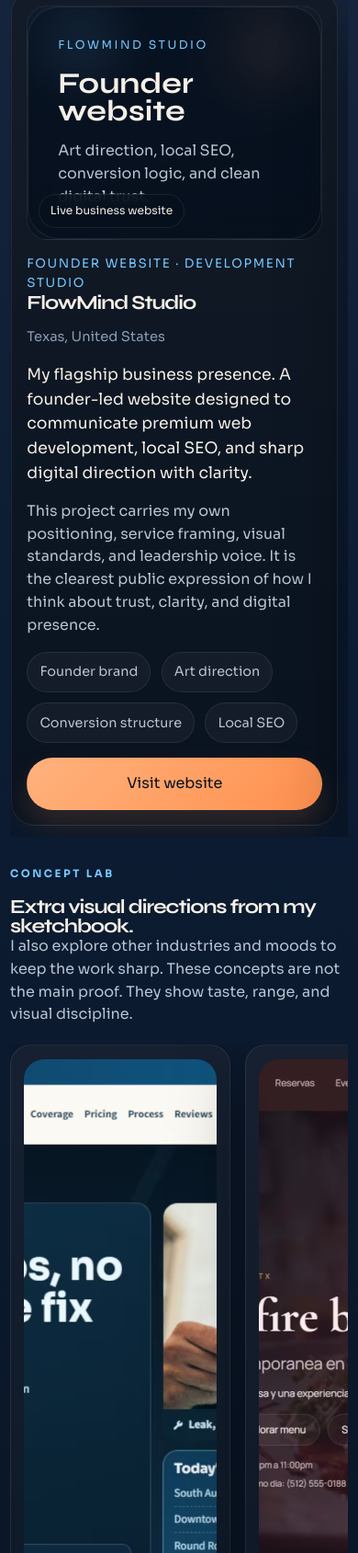
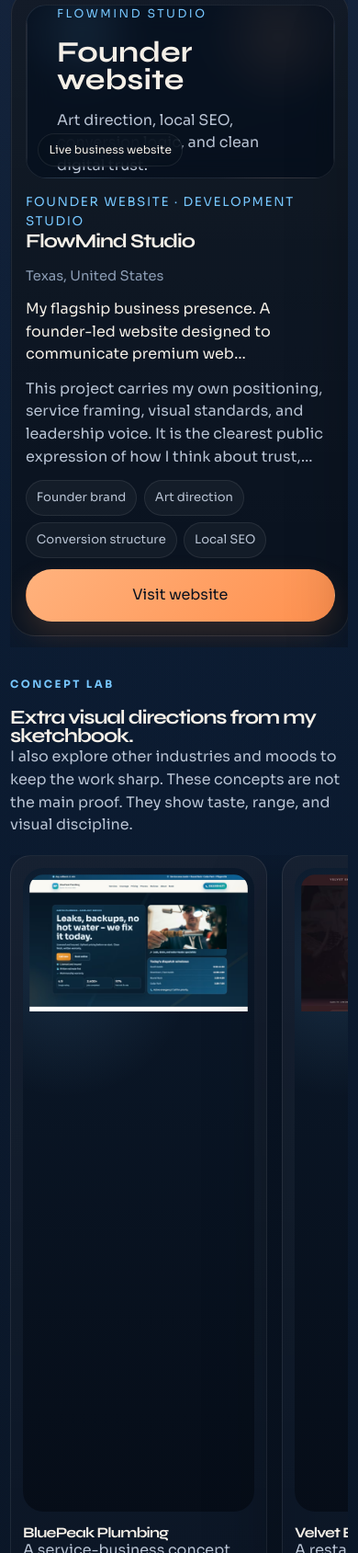
Before and after one commit to kriswarrior/Cristhian-Guerrero-Zaldivar, an Astro site: page / in a window 390 px wide. Shown: the part 4270-5959 px from the top of the page at 92% size. Built offline with nearby package versions, Linux system fonts and the light colour scheme; Astro itself is replaced by a stand-in of ours.

Commit message:
card size

```diff
--- a/src/styles/global.css
+++ b/src/styles/global.css
@@ -681,6 +681,7 @@ p {
   inset: 0;
   display: grid;
   grid-template-columns: minmax(0, 1.02fr) minmax(320px, 0.98fr);
+  align-items: start;
   gap: 1.5rem;
   padding: 1.45rem;
   border-radius: calc(var(--radius-large) + 4px);
@@ -727,7 +728,9 @@ p {
   position: relative;
   overflow: hidden;
   border-radius: calc(var(--radius-large) - 8px);
-  min-height: 100%;
+  align-self: start;
+  aspect-ratio: 16 / 10;
+  min-height: 0;
   border: 1px solid rgba(255, 255, 255, 0.08);
   background: rgba(4, 10, 18, 0.9);
 }
@@ -735,7 +738,12 @@ p {
 .portfolio-media img {
   width: 100%;
   height: 100%;
-  object-fit: cover;
+  object-fit: contain;
+  object-position: center top;
+  padding: 0.7rem;
+  background:
+    radial-gradient(circle at 18% 16%, rgba(119, 199, 255, 0.12), transparent 22%),
+    linear-gradient(180deg, rgba(11, 25, 43, 0.96), rgba(6, 13, 24, 0.96));
 }
 
 .portfolio-media-brand {
@@ -752,6 +760,7 @@ p {
   flex-direction: column;
   gap: 1rem;
   width: min(28rem, 100%);
+  min-height: calc(100% - 1.4rem);
   padding: 2rem;
   border-radius: 34px;
   border: 1px solid rgba(255, 255, 255, 0.09);
@@ -788,7 +797,7 @@ p {
   display: flex;
   flex-direction: column;
   gap: 1rem;
-  justify-content: space-between;
+  justify-content: flex-start;
 }
 
 .portfolio-heading {
@@ -854,15 +863,23 @@ p {
 }
 
 .concept-card {
+  display: grid;
+  align-content: start;
+  gap: 0.9rem;
   padding: 0.9rem;
 }
 
 .concept-card img {
   width: 100%;
-  aspect-ratio: 1.55 / 1;
-  object-fit: cover;
+  aspect-ratio: 16 / 9;
+  object-fit: contain;
+  object-position: center top;
+  padding: 0.6rem;
   border-radius: 22px;
-  margin-bottom: 0.95rem;
+  background:
+    radial-gradient(circle at 18% 16%, rgba(119, 199, 255, 0.12), transparent 22%),
+    linear-gradient(180deg, rgba(11, 25, 43, 0.96), rgba(6, 13, 24, 0.96));
+  margin-bottom: 0;
 }
 
 .timeline {
@@ -1245,7 +1262,7 @@ p {
   .portfolio-card {
     position: relative;
     inset: auto;
-    flex: 0 0 min(86vw, 29rem);
+    flex: 0 0 min(90vw, 32rem);
     grid-template-columns: 1fr;
     gap: 1rem;
     min-height: 0;
@@ -1264,7 +1281,7 @@ p {
   }
 
   .portfolio-media {
-    min-height: 15rem;
+    aspect-ratio: 16 / 9;
   }
 
   .portfolio-actions .button {
@@ -1274,7 +1291,7 @@ p {
   .concept-grid {
     grid-template-columns: none;
     grid-auto-flow: column;
-    grid-auto-columns: minmax(15rem, 72vw);
+    grid-auto-columns: minmax(17rem, 78vw);
     overflow-x: auto;
     overscroll-behavior-x: contain;
     scroll-snap-type: x proximity;
@@ -1369,14 +1386,42 @@ p {
   }
 
   .portfolio-card {
-    flex-basis: calc(100vw - 34px);
-    padding: 1rem;
+    flex-basis: calc(100vw - 28px);
+    padding: 0.92rem;
     border-radius: 26px;
   }
 
   .portfolio-media {
-    min-height: 13.2rem;
+    aspect-ratio: 16 / 9;
     border-radius: 22px;
+  }
+
+  .portfolio-body {
+    gap: 0.78rem;
+  }
+
+  .portfolio-summary {
+    font-size: 1rem;
+    display: -webkit-box;
+    -webkit-line-clamp: 3;
+    -webkit-box-orient: vertical;
+    overflow: hidden;
+  }
+
+  .portfolio-detail {
+    display: -webkit-box;
+    -webkit-line-clamp: 4;
+    -webkit-box-orient: vertical;
+    overflow: hidden;
+  }
+
+  .portfolio-tags {
+    gap: 0.48rem;
+  }
+
+  .portfolio-tags li {
+    font-size: 0.82rem;
+    padding: 0.5rem 0.68rem;
   }
 
   .portfolio-badge {
@@ -1391,6 +1436,19 @@ p {
     flex-direction: column;
   }
 
+  .concept-grid {
+    grid-auto-columns: minmax(18rem, 82vw);
+  }
+
+  .concept-card {
+    padding: 0.82rem;
+  }
+
+  .concept-card img {
+    aspect-ratio: 16 / 9;
+    padding: 0.45rem;
+  }
+
   .social-strip a,
   .resume-meta span {
     flex: 1 1 calc(50% - 0.4rem);
@@ -1399,6 +1457,14 @@ p {
 }
 
 @media (max-width: 520px) {
+  .portfolio-card {
+    flex-basis: calc(100vw - 22px);
+  }
+
+  .concept-grid {
+    grid-auto-columns: minmax(17.5rem, 88vw);
+  }
+
   .signal-row {
     grid-template-columns: 1fr;
   }
```
